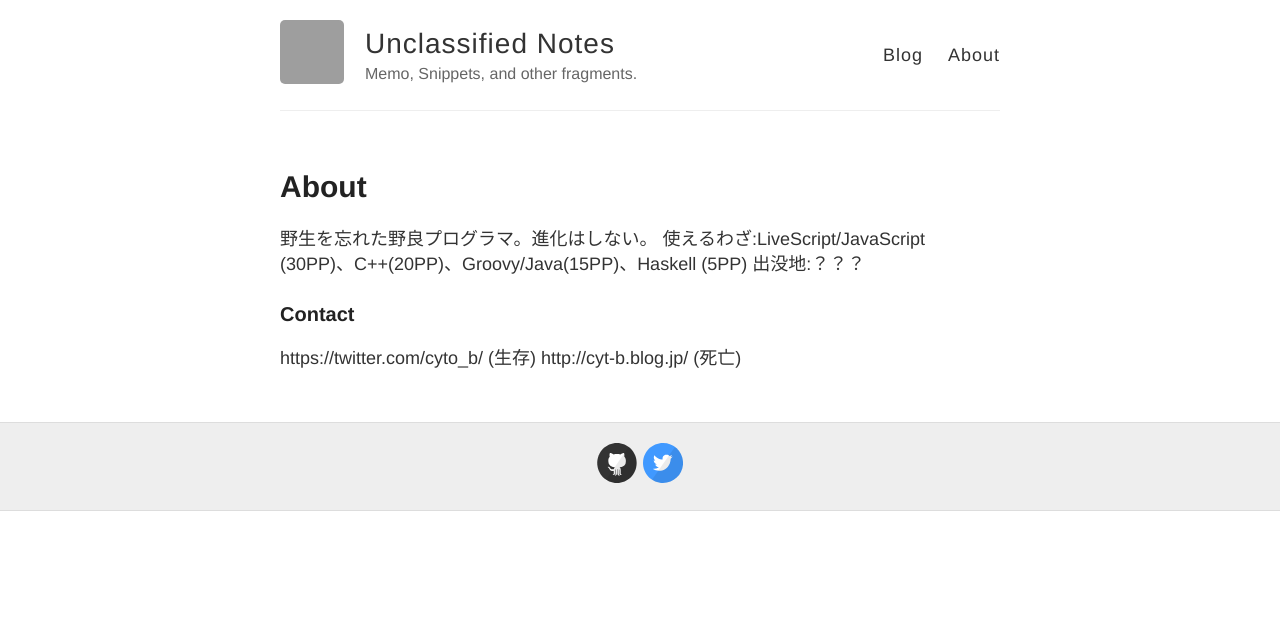
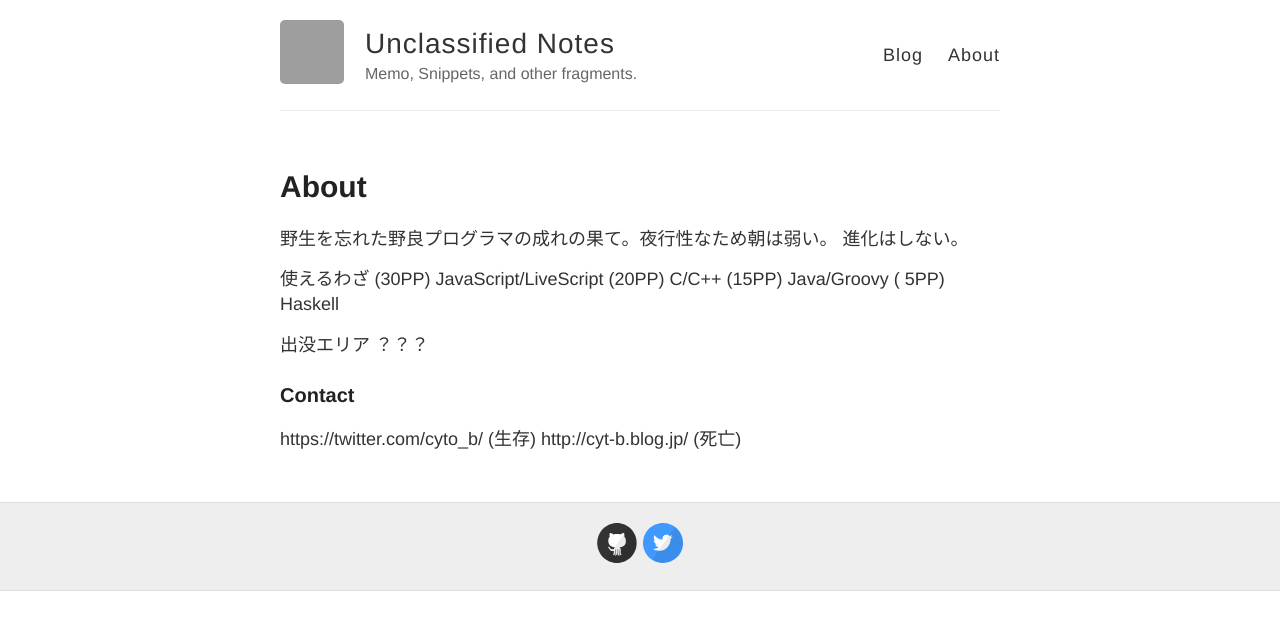
Before and after one commit to cytb/cytb.github.io, a Jekyll site: the page built from about.md, in a window 1280 px wide. Shown: the top 630 px of the page. Built offline with Jekyll 4.4.1, drawn with Linux system fonts in a browser that asks for light colours; Markdown is read by kramdown in place of the engine named in the settings; grey boxes are pictures that could not be loaded.

Commit message:
Updated about.md

```diff
--- a/about.md
+++ b/about.md
@@ -6,9 +6,17 @@ published: true
 ---
 
 
-野生を忘れた野良プログラマ。進化はしない。
-使えるわざ:LiveScript/JavaScript (30PP)、C++(20PP)、Groovy/Java(15PP)、Haskell (5PP)
-出没地:？？？
+野生を忘れた野良プログラマの成れの果て。夜行性なため朝は弱い。
+進化はしない。
+
+使えるわざ
+(30PP) JavaScript/LiveScript
+(20PP) C/C++
+(15PP) Java/Groovy
+( 5PP) Haskell
+
+出没エリア
+？？？
 
 ### Contact
 https://twitter.com/cyto_b/ (生存)
```
